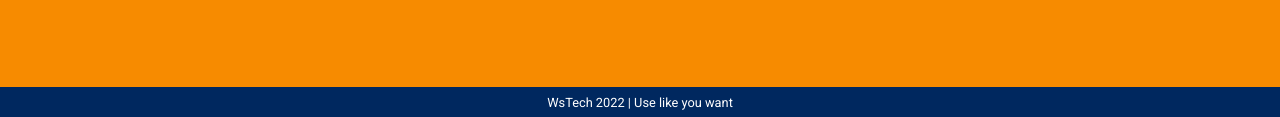
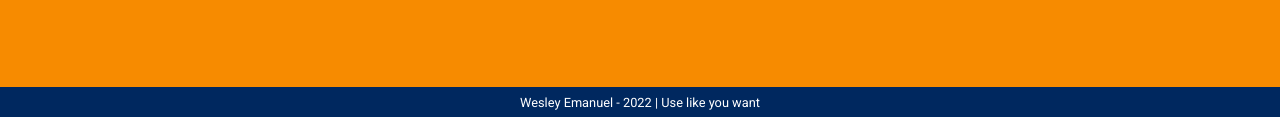
Before and after one commit to WesleyEmanuel/Cat-logo-de-Carros, a plain HTML site: page index.html in a window 1280 px wide. Shown: the part 3846-3963 px from the top of the page. Drawn offline with Linux system fonts and the light colour scheme.

Commit message:
Update index.html

```diff
--- a/index.html
+++ b/index.html
@@ -212,7 +212,7 @@
         </div>
     </footer>
     <div class="rodape">
-        WsTech 2022 | Use like you want
+        Wesley Emanuel - 2022 | Use like you want
     </div>
 </body>
 </html>
```
